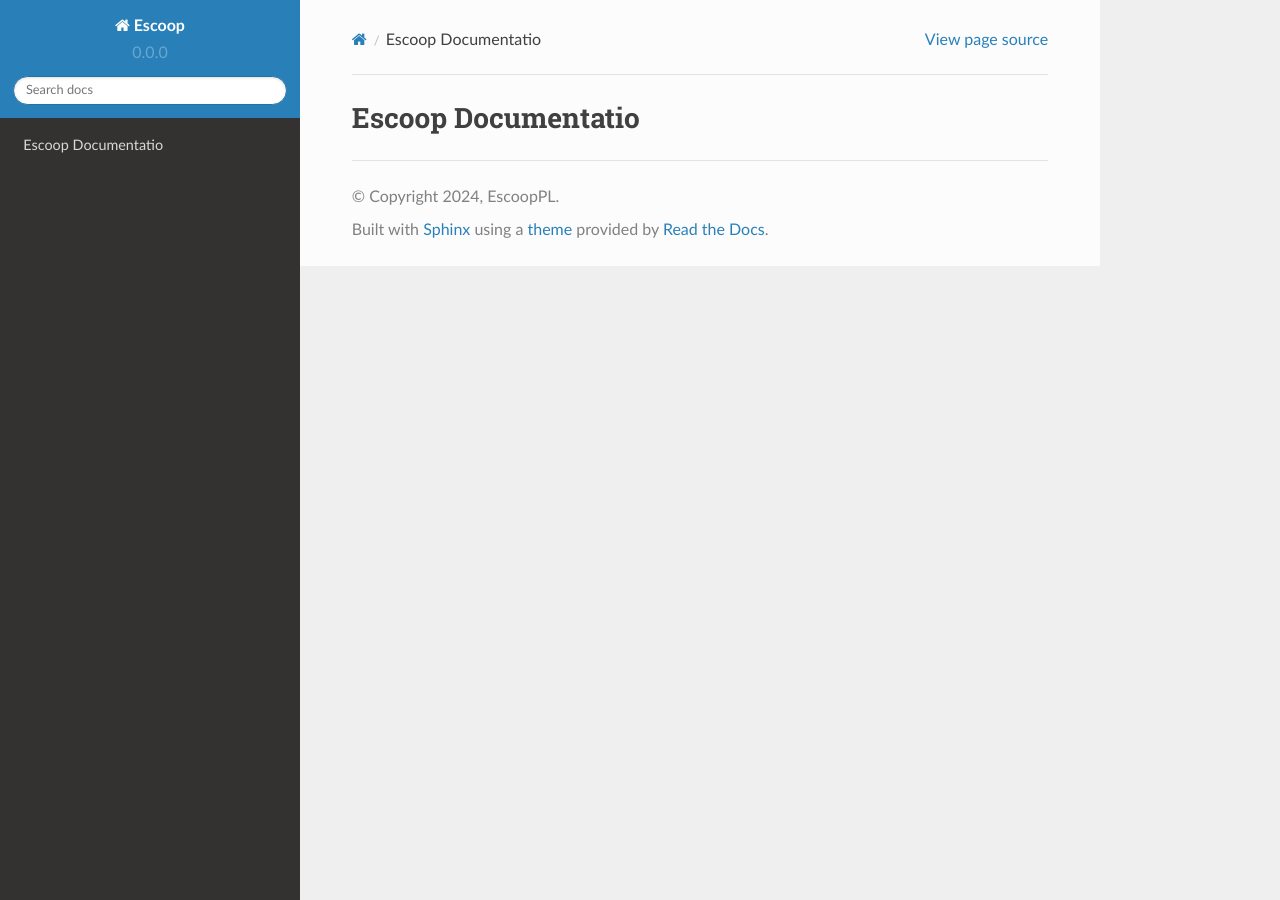
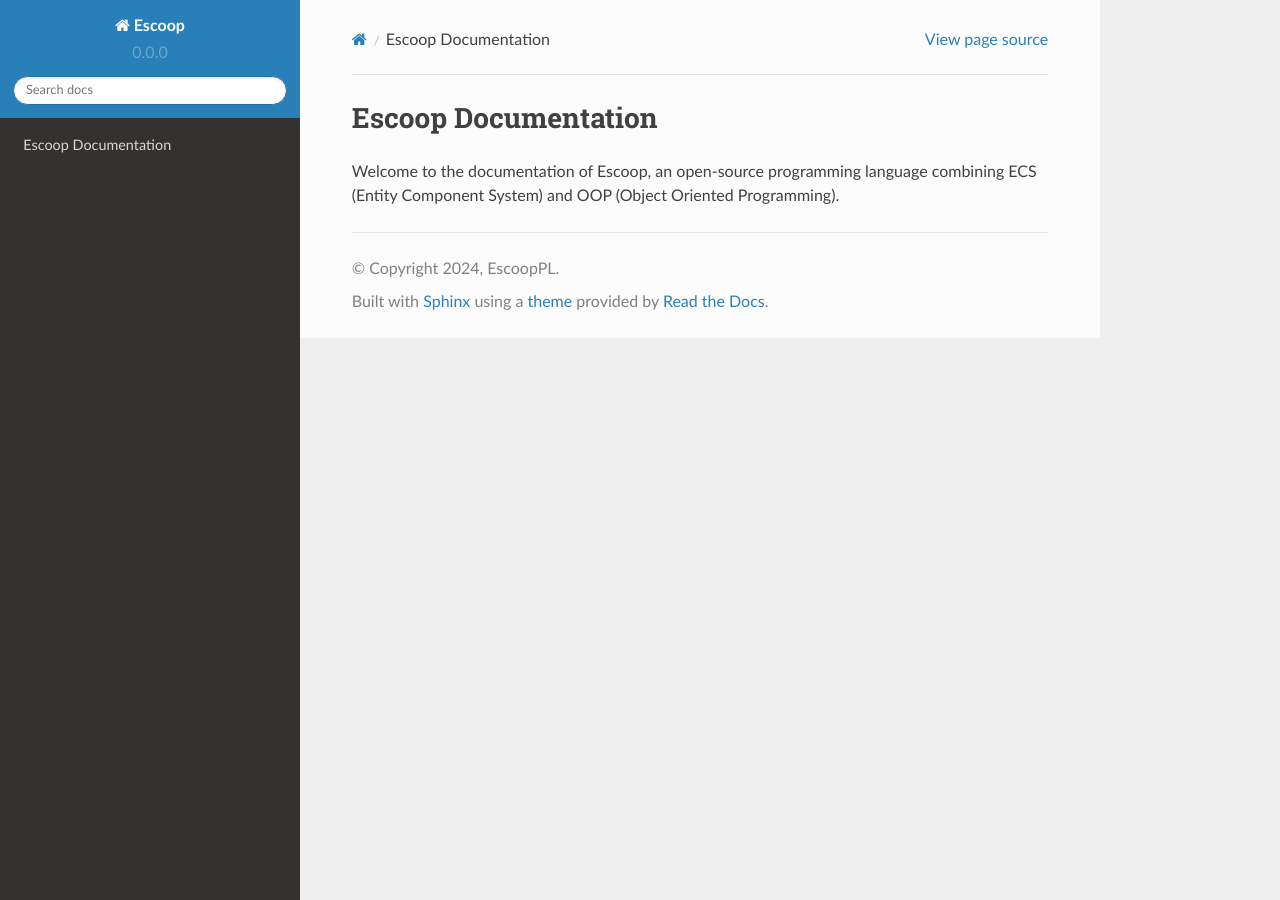
Before and after one commit to EscoopPL/Docs, a Sphinx documentation site: the page built from docs/source/index.rst, in a window 1280 px wide. Built offline with Sphinx 7.4.7 and the Read the Docs theme 2.0.0, drawn with Linux system fonts in a browser that asks for light colours.

Commit message:
Update index.rst

```diff
--- a/docs/source/index.rst
+++ b/docs/source/index.rst
@@ -1,2 +1,4 @@
-Escoop Documentatio
-===================
+Escoop Documentation
+====================
+
+Welcome to the documentation of Escoop, an open-source programming language combining ECS (Entity Component System) and OOP (Object Oriented Programming).
```
